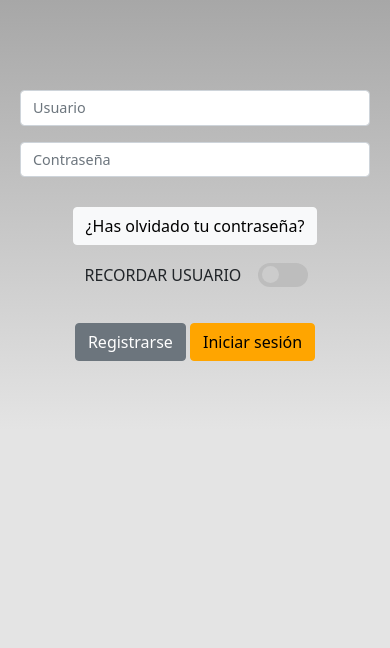
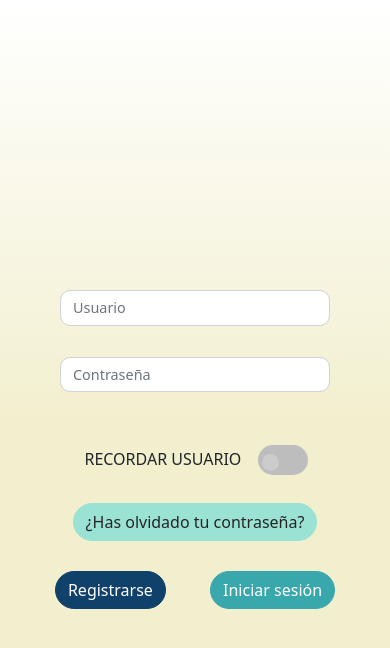
Before and after one commit to ivangj27/PetCordova, a website with bundled scripts: page www/index.html in a window 390 px wide. Built offline with nearby package versions, Linux system fonts and the light colour scheme.

Commit message:
avance diseño 1ª página

```diff
--- a/www/css/fran.css
+++ b/www/css/fran.css
@@ -1,8 +1,16 @@
-#email, #contrasena{
-    margin-left: 20px;
-    margin-right: 20px;
+#email{
+    margin-left: 60px;
+    margin-right: 60px;
+    margin-top: 200px;
 }
-
+#contrasena{
+    margin-left: 60px;
+    margin-right: 60px;
+    margin-top: -5px;
+}
+#divRecordarUsuario{
+    margin-top: -15px;
+}
 #resetPass{
-    margin-top: -10px;
+    margin-bottom: 10px;
 }
--- a/www/css/index.css
+++ b/www/css/index.css
@@ -23,11 +23,15 @@
 /* The switch - the box around the slider */
 .switch {
   position: relative;
-  display: inline-block;
+  align-content: center;
+  display:inline-flex;
   width: 50px;
-  height: 24px;
+  height: 30px;
 }
 #remember{
+  text-align: center;
+  align-content: center;
+  float:inherit;
   padding: 10px 12px 12px 2px;
 }
 /* Hide default HTML checkbox */
@@ -89,8 +93,8 @@ body {
     -webkit-touch-callout: none;                /* prevent callout to copy image, etc when tap to hold */
     -webkit-text-size-adjust: none;             /* prevent webkit from resizing text to fit */
     -webkit-user-select: none;                  /* prevent copy paste, to allow, change 'none' to 'text' */
-    background-color:#E4E4E4;
-    background-image:linear-gradient(to bottom, #A7A7A7 0%, #E4E4E4 51%);
+    background-color:#F2EFCE;
+    background-image:linear-gradient(to bottom, white 0%, #F2EFCE 51%);
     font-family: system-ui, -apple-system, -apple-system-font, 'Segoe UI', 'Roboto', sans-serif;
     font-size:12px;
     height:100vh;
--- a/www/index.html
+++ b/www/index.html
@@ -74,17 +74,15 @@
         <input type="password" id="contrasena" class="form-control" placeholder="Contraseña" aria-label="Server">
       </div>
       <br>
-      <button id="resetPass" class="btn btn-light">¿Has olvidado tu contraseña?</button>
-      <br>
-      <div>
+      <div id="divRecordarUsuario">
         <label id="remember">Recordar usuario</label>
         <!-- Rounded switch -->
-        <label class="switch">
-          <input id="recordar" type="checkbox">
-          <span class="slider round"></span>
-        </label>
-
+          <label class="switch">
+            <input id="recordar" type="checkbox">
+            <span class="slider round"></span>
+          </label>
       </div>
+      <button id="resetPass" class="btn btn-light">¿Has olvidado tu contraseña?</button>
       <br>
       <button id="registro" type="button" class="btn btn-secondary">Registrarse</button>
 
```
Also changed, not shown: www/css/main.css.
